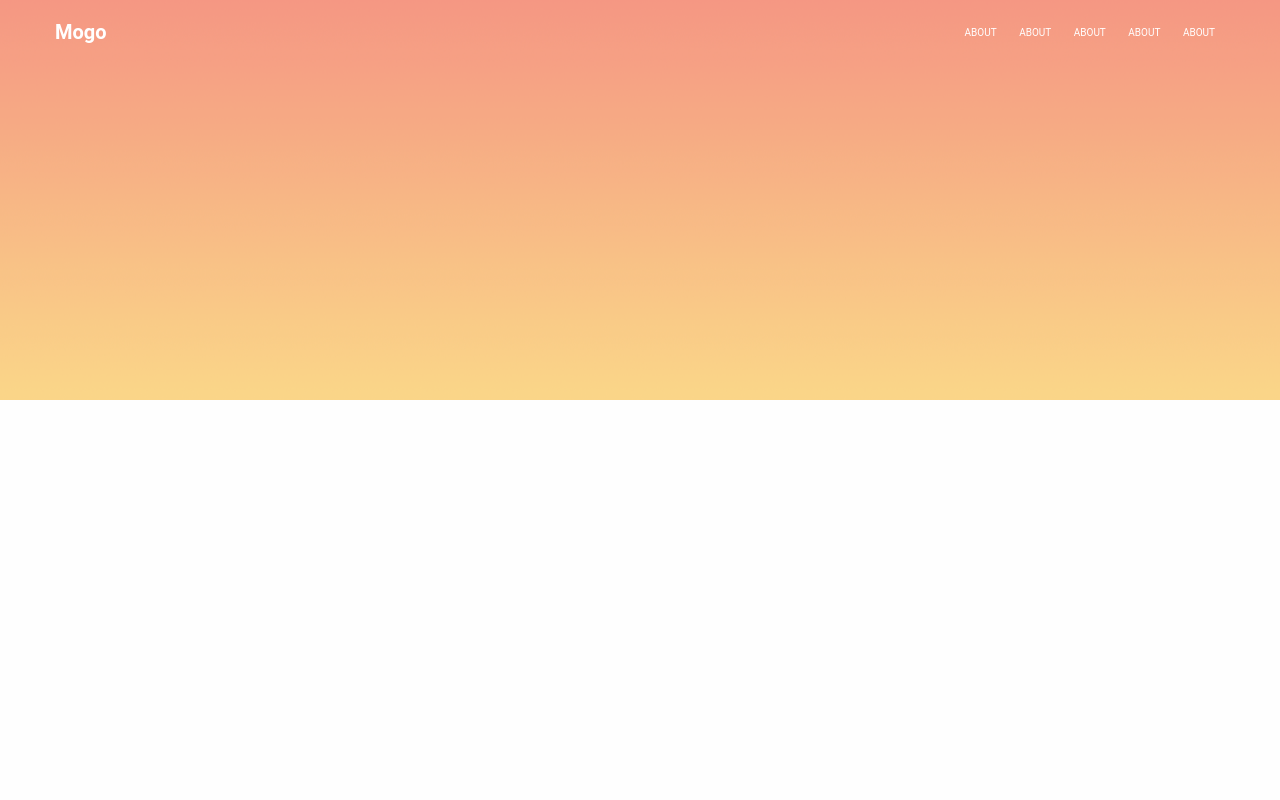
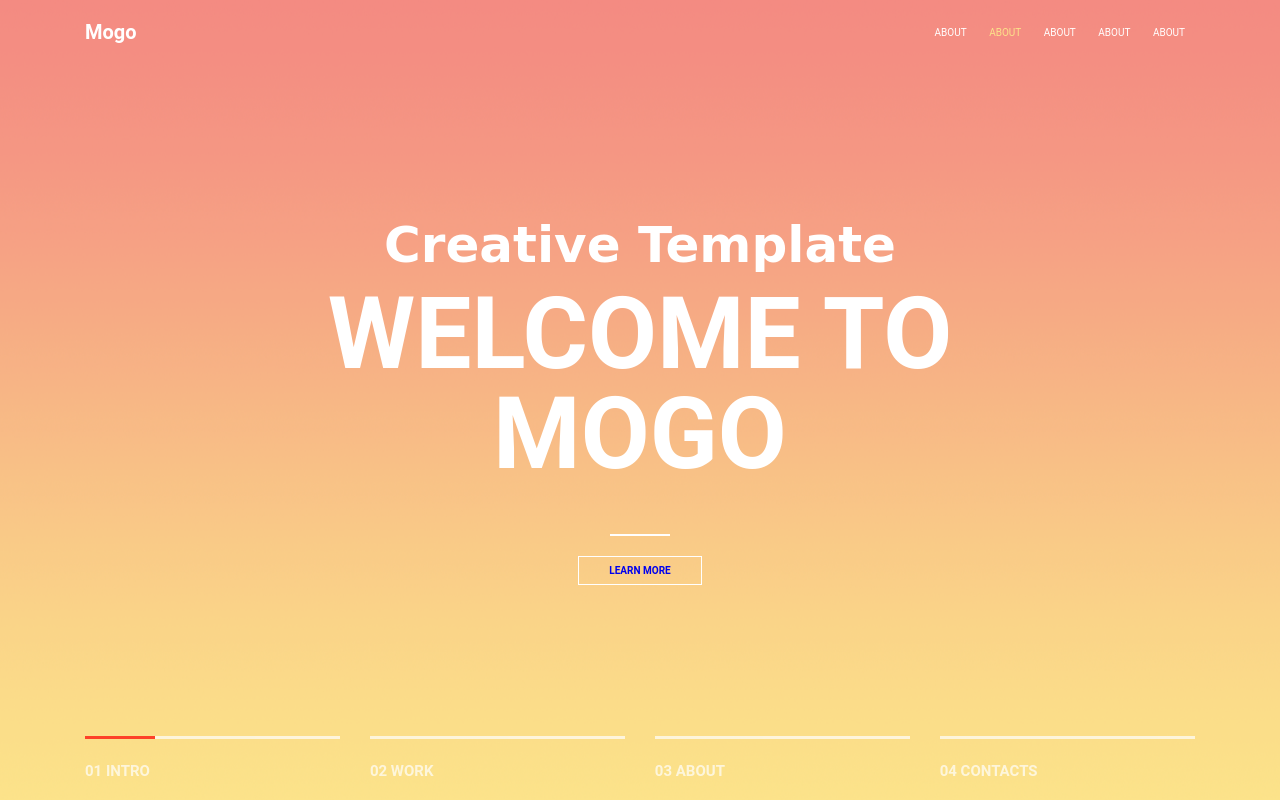
Before and after one commit to zurika777/dotdot, a website: page src/index.html in a window 1280 px wide. Drawn offline with nearby package versions, Linux system fonts and the light colour scheme; files that its build step writes are made by us from their sources; files whose address does not match are found by name.

Commit message:
v 1.1 header and slider

```diff
--- /dev/null
+++ b/src/assets/sass/blocks/btn.scss
@@ -0,0 +1,18 @@
+.btn {
+  display: inline-block;
+  vertical-align: top;
+  padding: 8px 30px;
+
+
+  border: 1px solid #fff;
+  font-size: 1rem;
+  font-weight: 700;
+  text-decoration: navajowhite;
+  text-transform: uppercase;
+
+  transition: background-color .1s linear, color .1s linear;
+  &:hover {
+    background-color: #fff;
+    color: #333;
+  }
+}
--- a/src/assets/sass/blocks/container.scss
+++ b/src/assets/sass/blocks/container.scss
@@ -1,4 +1,4 @@
-.container {
+.containesr {
   width: 100%;
   max-width: 1200px;
   margin: 0 auto;
--- a/src/assets/sass/blocks/header.scss
+++ b/src/assets/sass/blocks/header.scss
@@ -9,15 +9,6 @@
   z-index: 1000;
 }
 
-.intro {
-  width: 100%;
-  height: 50vh;
-
-
-  background: url("../img/intro.png") center no-repeat;
-  background-size: cover;
-  align-items: center;
-}
 
 .header__inner {
   display: flex;
@@ -65,4 +56,7 @@
     opacity: 1;
 
   }
+  &.active {
+    color: #fce38a;
+  }
 }
--- /dev/null
+++ b/src/assets/sass/blocks/intro.scss
@@ -0,0 +1,41 @@
+.intro {
+	display: flex;
+	flex-direction: column;
+	justify-content: center;
+    width: 100%;
+    height: 100vh; //nishvans 50% is shemtxvevashi horizontalurad
+
+
+  background: url("../img/intro.png") center no-repeat;
+  background-size: cover;
+
+}
+.intro__inner {
+	width: 100%;
+	max-width: 880px;
+	margin: 0 auto;
+	text-align: center;
+}
+.intro__title {
+	color: #fff;
+	font-size: 10rem;
+	font-weight: 700;
+	text-transform: uppercase;
+	line-height: 1;
+
+	&:after {
+		content: "";
+		display: block;
+		width: 60px;
+		height: 2px;
+		background-color: #fff;
+		margin: 50px auto 20px;
+
+	}
+}
+.intro__suptitle {
+	margin-bottom: 1rem;
+	font-family: ' Kaushan Script', cursive;
+	font-size: 5rem;
+	color: #fff;
+}
--- /dev/null
+++ b/src/assets/sass/blocks/slider.scss
@@ -0,0 +1,46 @@
+.slider {
+  width: 100%;
+
+  position: absolute;
+  bottom: 0;
+  left: 0;
+  z-index: 1;
+
+}
+.slider__inner {
+  display: flex;
+  justify-content: space-between;
+}
+.slider__item {
+  width: 23%;
+  position: relative;
+  padding: 20px 0;
+  border-top: 3px solid #fff;
+  opacity: .7;
+
+  font-size: 18px;
+  color: #fff;
+  text-transform: uppercase;
+
+  &:active {
+    opacity: 1;
+  }
+  &.active:before {
+    content: "";
+    display: block;
+    width: 70px;
+    height: 3px;
+
+    background-color: red;
+
+    position: absolute;
+    top: -3px;
+    left: 0;
+    z-index: 1;
+  }
+}
+
+.slider__num {
+  font-size: 1.5rem;
+  font-weight: 700;
+}
--- a/src/assets/sass/style.scss
+++ b/src/assets/sass/style.scss
@@ -19,7 +19,6 @@ p {
     margin: 0;
 }
 
-
 /* Bootstrap */
 @import "../../../node_modules/bootstrap/scss/functions";
 @import "../../../node_modules/bootstrap/scss/variables";
@@ -31,6 +30,10 @@ p {
 
 
 /* Blocks */
+@import"blocks/container";
 @import"blocks/header";
-@import"blocks/container";
+@import"blocks/intro";
+@import"blocks/btn";
+@import"blocks/slider";
+
 @import"_vars.scss";
--- a/src/index.html
+++ b/src/index.html
@@ -10,8 +10,8 @@ title: HomePage
         <div class="header__inner">
             <div class="header__logo">Mogo</div>
             <nav class="nav">
-                <a class="nav__link" href="">about</a>
-                <a class="nav__link" href="">about</a>
+                <a class="nav__link" href="http://localhost/www/testis/src/">about</a>
+                <a class="nav__link active" href="">about</a>
                 <a class="nav__link" href="">about</a>
                 <a class="nav__link" href="">about</a>
                 <a class="nav__link" href="">about</a>
@@ -22,5 +22,33 @@ title: HomePage
 
 <div class="intro">
     <div class="container">
+        <div class="intro__inner">
+            <h2 class="intro__suptitle">Creative Template</h2>
+            <h1 class="intro__title">Welcome to Mogo</h1>
+            <a class="btn" href="#">Learn More</a>
+        </div>
+
+
+
+
     </div>
 </div>
+
+<div class="slider">
+    <div class="container">
+        <div class="slider__inner">
+    <div class="slider__item active">
+        <span class="slider__num">01 Intro</span>
+    </div>
+    <div class="slider__item">
+        <span class="slider__num">02 Work</span>
+    </div>
+    <div class="slider__item">
+        <span class="slider__num">03  About </span>
+    </div>
+    <div class="slider__item">
+        <span class="slider__num">04 Contacts</span>
+    </div>
+    </div>
+    </div>
+</div>
```
Also changed, not shown: dist/assets/css/style.css, dist/assets/css/style.min.css, dist/index.html.
